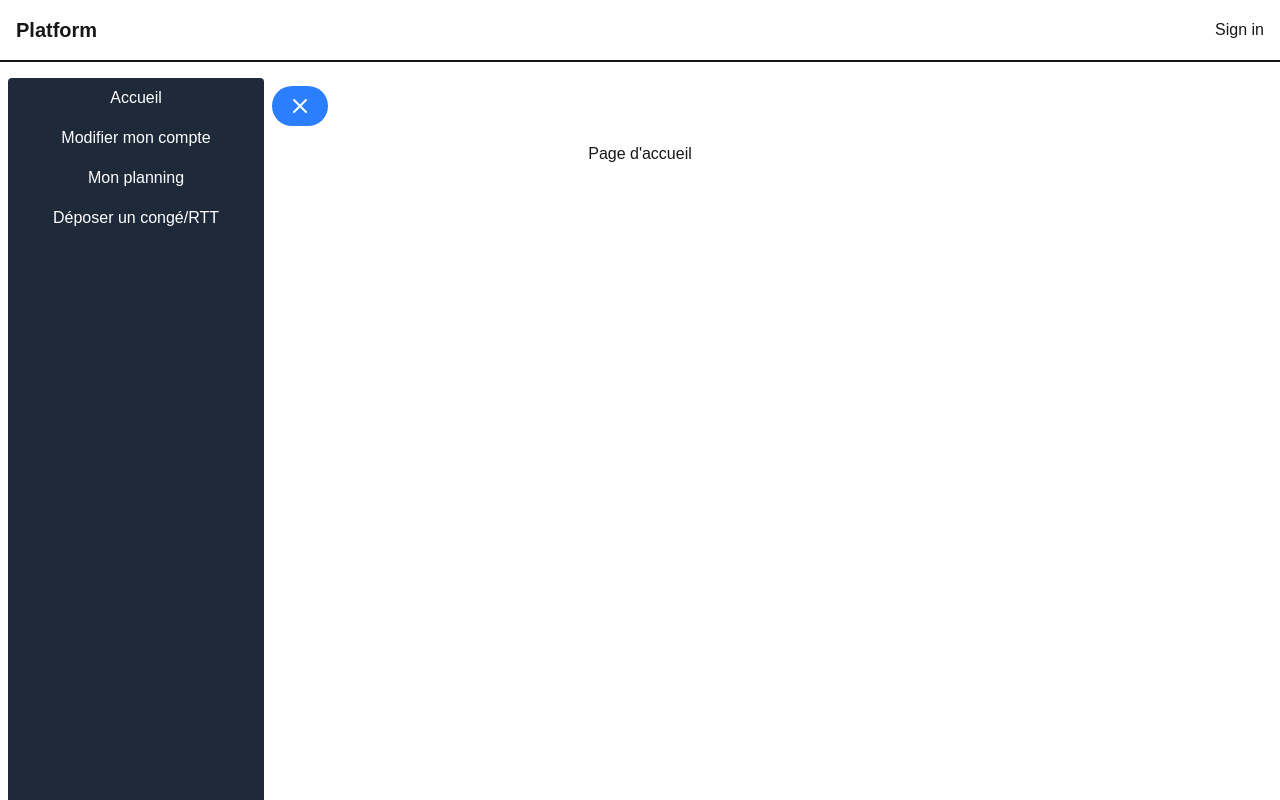
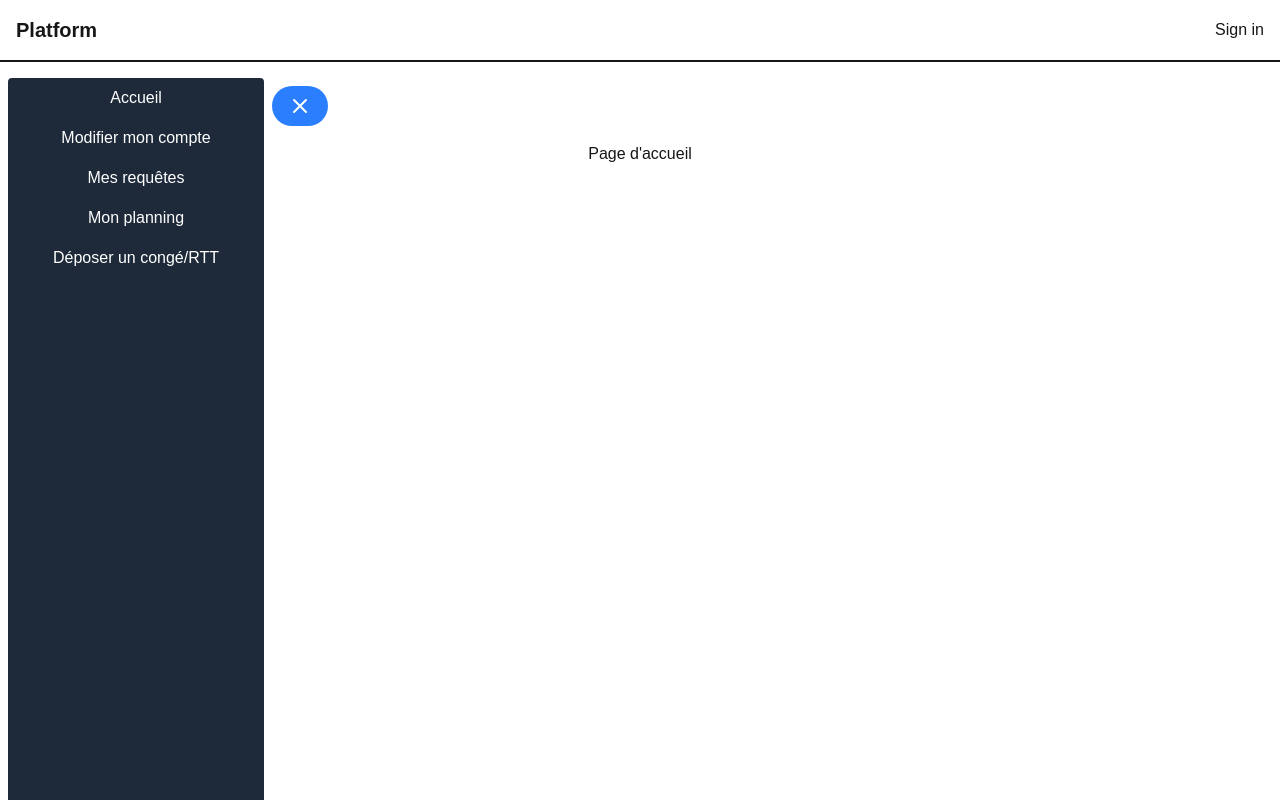
Before and after one commit to guienjoris/platform-rh-convex-nextjs, a Next.js app: page / in a window 1280 px wide. Built offline with nearby package versions, Linux system fonts and the light colour scheme; no server answers.

Commit message:
change planning name to requests table and add another page planning for calendar

```diff
--- a/app/(pages)/planning/page.tsx
+++ b/app/(pages)/my-requests/page.tsx
@@ -3,7 +3,7 @@ import { forbidden } from "next/navigation";
 import { useQuery } from "convex/react";
 import { api } from "@/convex/_generated/api";
 
-export default function PlanningPage() {
+export default function MyRequestsPage() {
   const identity = useQuery(api.users.getForCurrentUser);
 
   if (!identity) {
--- a/app/components/sidebar/sidebar.tsx
+++ b/app/components/sidebar/sidebar.tsx
@@ -39,7 +39,16 @@ export function Sidebar() {
           </div>
           <div className="mt-4">
             <Link
-              href="/planning"
+              href="/my-requests"
+              className="text-white
+                          hover:text-gray-300"
+            >
+              Mes requêtes
+            </Link>
+          </div>
+          <div className="mt-4">
+            <Link
+              href="/my-calendar"
               className="text-white
                           hover:text-gray-300"
             >
```
